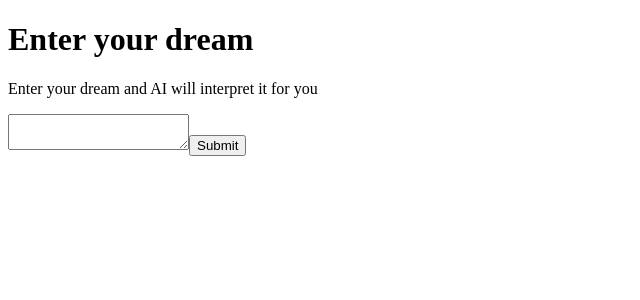
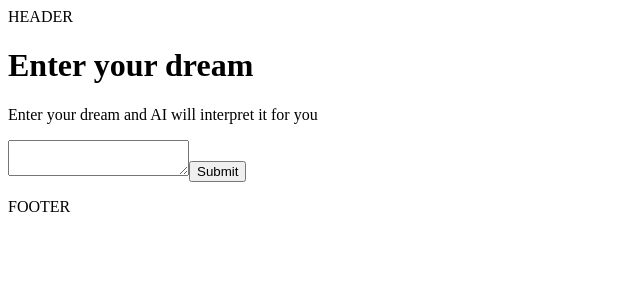
Before and after one commit to cravsky/cyber-dream, a React (Vite) app: page / in a window 1280 px wide. Shown: the top 300 px of the page, without its empty margins (0-640 px from the left). Built offline with nearby package versions, Linux system fonts and the light colour scheme.

Commit message:
Created initial page structure

```diff
--- a/src/App.jsx
+++ b/src/App.jsx
@@ -1,29 +1,14 @@
-import { useState } from 'react'
+import Form from './components/Form/Form'
+import Header from './components/Header/Header'
+import Footer from './components/Footer/Footer'
 
 function App() {
-  const [text, setText] = useState('')
-  const [response, setResponse] = useState('')
-
-  const getInterpretation = async () => {
-    const response = await fetch('http://localhost:8000/interpret', {
-      method: 'POST',
-      headers: { 'Content-Type': 'application/json', },
-      body: JSON.stringify({ text }),
-    })
-      const data = await response.json()
-      console.log(data);
-      setResponse(data.response);
-
-  }
-
   return (
-    <div>
-      <h1>Enter your dream</h1>
-      <p>Enter your dream and AI will interpret it for you</p>
-      <textarea onChange={e => setText(e.target.value)} />
-      <button onClick={getInterpretation}>Submit</button>
-      <p>{response}</p>
-    </div>
+    <>
+      <Header />
+      <Form />
+      <Footer />
+    </>
   )
 }
 
--- /dev/null
+++ b/src/components/Footer/Footer.jsx
@@ -0,0 +1,5 @@
+export default function Footer() {
+  return (
+   <footer>FOOTER</footer>
+  )
+}
--- /dev/null
+++ b/src/components/Form/Form.jsx
@@ -0,0 +1,30 @@
+import { useState } from 'react'
+
+export default function Form() {
+
+    const [text, setText] = useState('')
+    const [response, setResponse] = useState('')
+
+    const getInterpretation = async () => {
+        const response = await fetch('http://localhost:8000/interpret', {
+            method: 'POST',
+            headers: { 'Content-Type': 'application/json', },
+            body: JSON.stringify({ text }),
+        })
+        const data = await response.json()
+        console.log(data);
+        setResponse(data.response);
+
+    }
+
+    return (
+        <div>
+            <h1>Enter your dream</h1>
+            <p>Enter your dream and AI will interpret it for you</p>
+            <textarea onChange={e => setText(e.target.value)} />
+            <button onClick={getInterpretation}>Submit</button>
+            <p>{response}</p>
+        </div>
+    )
+
+}
--- /dev/null
+++ b/src/components/Header/Header.jsx
@@ -0,0 +1,5 @@
+export default function Header() {
+  return (
+      <header>HEADER</header>
+  )
+}
--- /dev/null
+++ b/src/vars.css
@@ -0,0 +1,11 @@
+:root {
+    /* Colors */
+    --color-text: #fff;
+    --color-primary: #576cbc;
+    --color-secondary: #19376d;
+    --color-dark: #0b2447;
+    --color-bg: #04152d;
+
+    /* Fonts */
+    --font-roboto: "Roboto";
+  }
```
Also changed, not shown: src/components/Footer/Footer.module.css (added), src/components/Form/Form.module.css (added), src/components/Header/Header.module.css (added).
